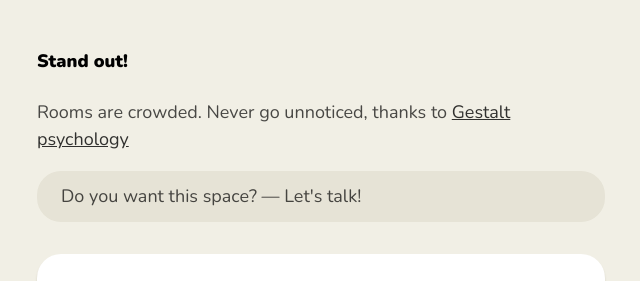
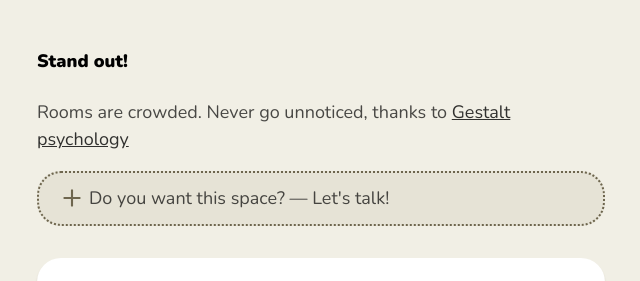
Before and after one commit to claudiopostinghel/CHRing, a Svelte app: page / in a window 1280 px wide. Shown: the top 281 px of the page, without its empty margins (319-959 px from the left). Built offline with nearby package versions, Linux system fonts and the light colour scheme; grey boxes are pictures that could not be loaded.

Commit message:
Added promotional space

```diff
--- a/src/App.svelte
+++ b/src/App.svelte
@@ -113,7 +113,8 @@
 	<h4>Stand out!</h4>
 	<p>Rooms are crowded. Never go unnoticed, thanks to <a href="https://en.wikipedia.org/wiki/Gestalt_psychology">Gestalt psychology</a></p>
 
-	<div class="darkContainer" style="padding:12px 24px">
+	<div id="promoteSpace" class="darkContainer dotted" style="padding:12px 24px; display: flex; flex-direction: row;">
+		<img id="plusImage" src="images/plus.svg" alt="plus icon">
 		Do you want this space? — Let's talk!
 	</div>
 
@@ -179,6 +180,20 @@
 		/* min-height: 100vh; */
 
 		overflow: hidden;
+	}
+
+	#promoteSpace {
+		border: 2px dotted #6E664E;
+		justify-content: left;
+		align-items: center;
+	}
+
+	#plusImage {
+		height: 1em;
+		width: auto;
+
+		display: inline-block;
+		margin-right: 8px;
 	}
 
 	.darkContainer, .card {
```
Also changed, not shown: public/images/plus.svg (added).
